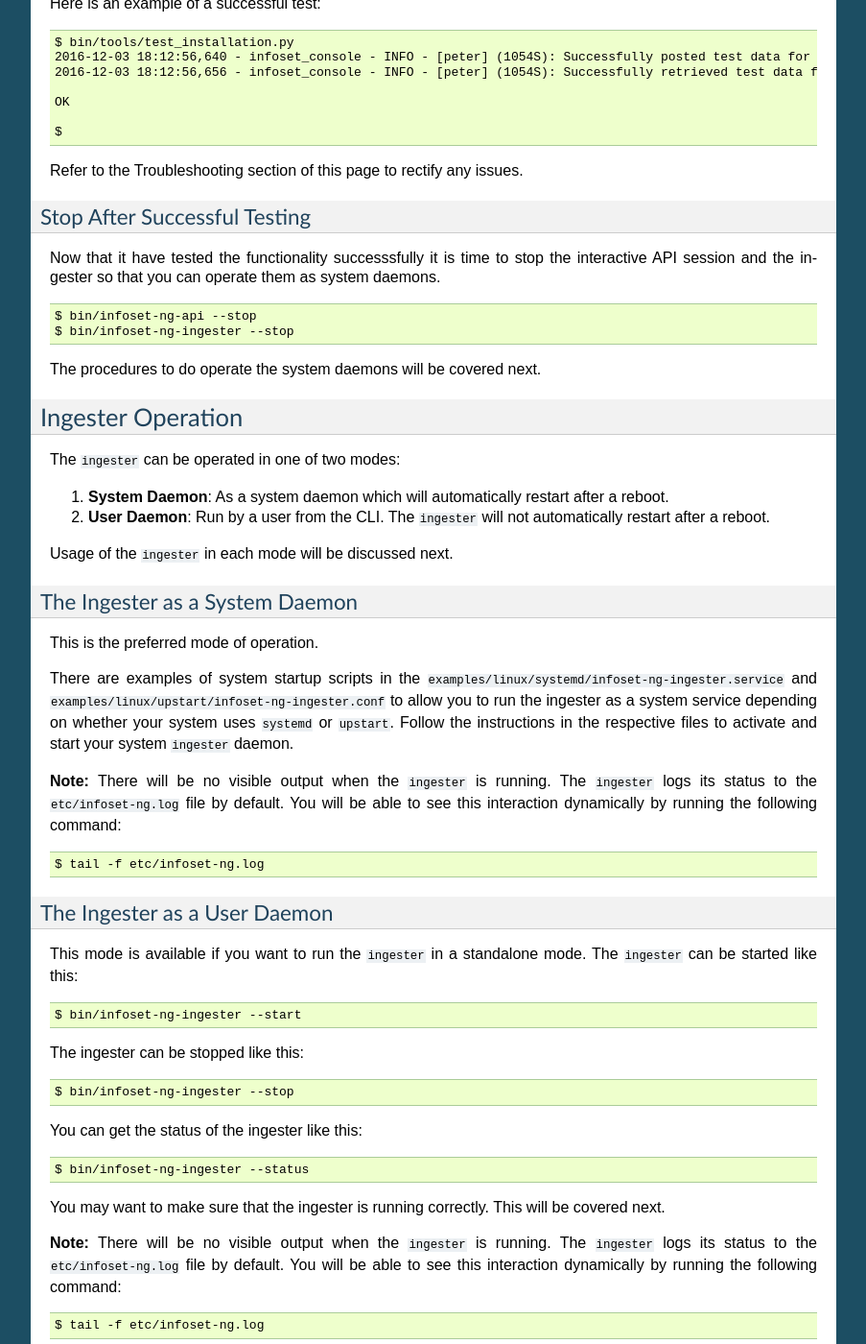
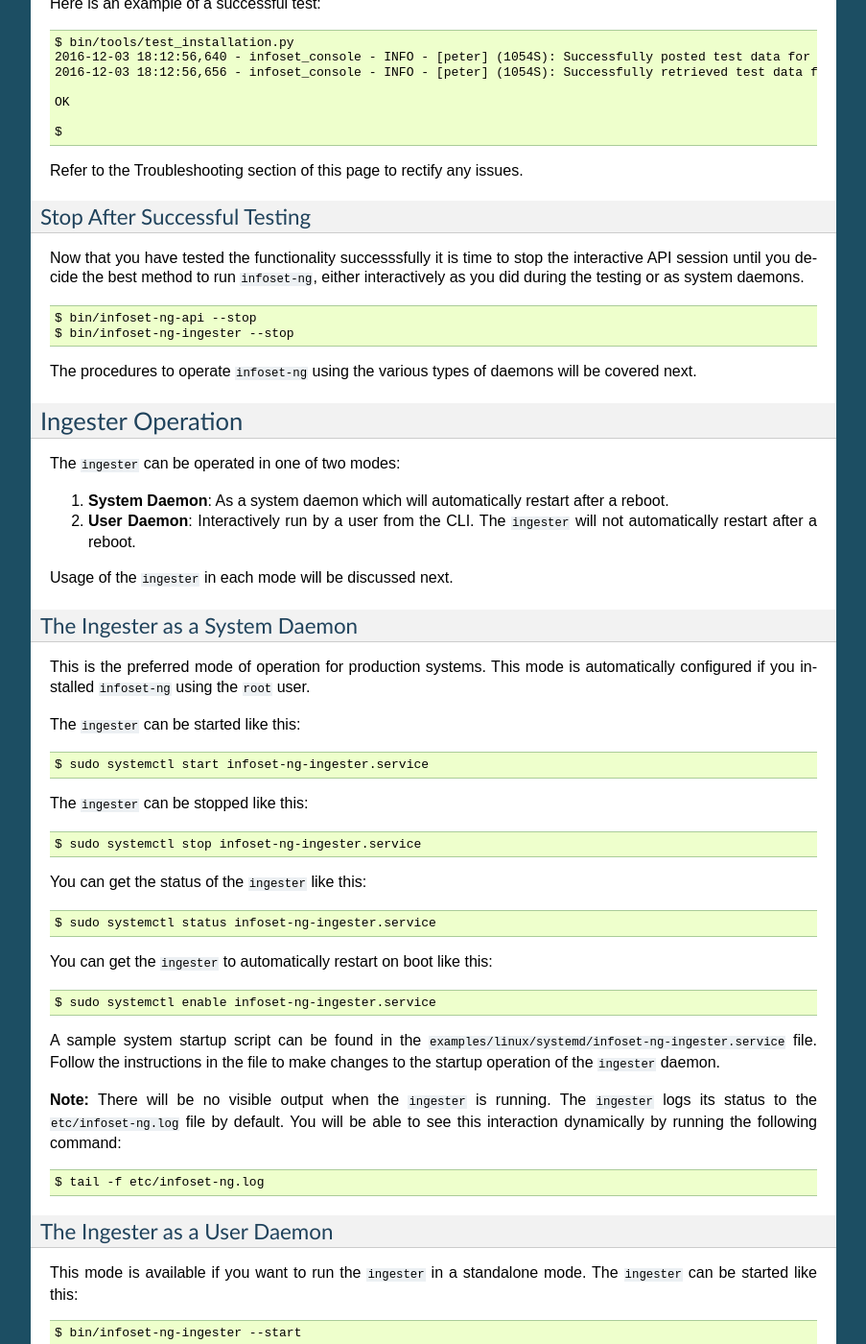
Before and after one commit to clayton-colovore/infoset-ng, a Sphinx documentation site: the page built from docs/source/operation.rst, in a window 1280 px wide and 1400 px high, scrolled down 776 px. Shown: the whole window at 96% size, without its empty margins (198-1101 px from the left). Built offline with Sphinx 7.4.7, drawn with Linux system fonts in a browser that asks for light colours; some of the changed text lies outside the part shown.

Commit message:
Updated documentation

```diff
--- a/docs/source/operation.rst
+++ b/docs/source/operation.rst
@@ -26,8 +26,8 @@
     $ bin/infoset-ng-api --start
 
 
-Start the Ingester
-~~~~~~~~~~~~~~~~~~
+Start the Ingester Interactively
+~~~~~~~~~~~~~~~~~~~~~~~~~~~~~~~~
 The ingester will need to be running prior to testing.
 
 ::
@@ -57,7 +57,7 @@
 Stop After Successful Testing
 ~~~~~~~~~~~~~~~~~~~~~~~~~~~~~
 
-Now that it have tested the functionality successsfully it is time to stop the interactive API session and the ingester so that you can operate them as system daemons.
+Now that you have tested the functionality successsfully it is time to stop the interactive API session until you decide the best method to run ``infoset-ng``, either interactively as you did during the testing or as system daemons.
 
 ::
 
@@ -65,7 +65,7 @@
     $ bin/infoset-ng-ingester --stop
 
 
-The procedures to do operate the system daemons will be covered next.
+The procedures to operate ``infoset-ng`` using the various types of daemons will be covered next.
 
 
 Ingester Operation
@@ -74,7 +74,7 @@
 The ``ingester`` can be operated in one of two modes:
 
 #.  **System Daemon**: As a system daemon which will automatically restart after a reboot.
-#.  **User Daemon**: Run by a user from the CLI. The ``ingester`` will not automatically restart after a reboot.
+#.  **User Daemon**: Interactively run by a user from the CLI. The ``ingester`` will not automatically restart after a reboot.
 
 
 Usage of the ``ingester`` in each mode will be discussed next.
@@ -82,10 +82,34 @@
 
 The Ingester as a System Daemon
 ~~~~~~~~~~~~~~~~~~~~~~~~~~~~~~~
-This is the preferred mode of operation.
+This is the preferred mode of operation for production systems. This mode is automatically configured if you installed ``infoset-ng`` using the ``root`` user.
 
-There are examples of system startup scripts in the
-``examples/linux/systemd/infoset-ng-ingester.service`` and ``examples/linux/upstart/infoset-ng-ingester.conf`` to allow you to run the ingester as a system service depending on whether your system uses ``systemd`` or ``upstart``. Follow the instructions in the respective files to activate and start your system ``ingester`` daemon.
+The ``ingester`` can be started like this:
+
+::
+
+    $ sudo systemctl start infoset-ng-ingester.service
+
+The ``ingester`` can be stopped like this:
+
+::
+
+    $ sudo systemctl stop infoset-ng-ingester.service
+
+You can get the status of the ``ingester`` like this:
+
+::
+
+    $ sudo systemctl status infoset-ng-ingester.service
+
+You can get the ``ingester`` to automatically restart on boot like this:
+
+::
+
+    $ sudo systemctl enable infoset-ng-ingester.service
+
+A sample system startup script can be found in the
+``examples/linux/systemd/infoset-ng-ingester.service`` file. Follow the instructions in the file to make changes to the startup operation of the ``ingester`` daemon.
 
 **Note:** There will be no visible output when the ``ingester`` is running. The ``ingester`` logs its status to the ``etc/infoset-ng.log`` file by default. You will be able to see this interaction dynamically by running the following command:
 
@@ -136,12 +160,36 @@
 The API as a System Daemon
 ~~~~~~~~~~~~~~~~~~~~~~~~~~
 
-This is the preferred mode of operation.
+This is the preferred mode of operation for production systems. This mode is automatically configured if you installed ``infoset-ng`` using the ``root`` user.
 
-There are examples of system startup scripts in the
-``examples/linux/systemd/infoset-ng-api.service`` and ``examples/linux/upstart/infoset-ng-api.conf`` to allow you to run the API as a system service depending on whether your system uses ``systemd`` or ``upstart``. Follow the instructions in the respective files to activate and start your system ``API`` daemon.
+The ``API`` can be started like this:
 
-**Note:** There will be no visible output when the API is running. Web traffic to the API is logged to the ``etc/api-web.log`` file by default. You will be able to see this interaction dynamically by running the following command:
+::
+
+    $ sudo systemctl start infoset-ng-api.service
+
+The ``API`` can be stopped like this:
+
+::
+
+    $ sudo systemctl stop infoset-ng-api.service
+
+You can get the status of the ``API`` like this:
+
+::
+
+    $ sudo systemctl status infoset-ng-api.service
+
+You can get the ``API`` to automatically restart on boot like this:
+
+::
+
+    $ sudo systemctl enable infoset-ng-api.service
+
+A sample system startup script can be found in the
+``examples/linux/systemd/infoset-ng-api.service`` file. Follow the instructions in the file to make changes to the startup operation of the ``API`` daemon.
+
+**Note:** There will be no visible output when the ``API`` is running. The ``API`` logs its status to the ``etc/api-web.log`` file by default. You will be able to see this interaction dynamically by running the following command:
 
 ::
 
```
Also changed, not shown: docs/source/installation.rst (+11 -1 lines), setup.py (+7 -2 lines).
